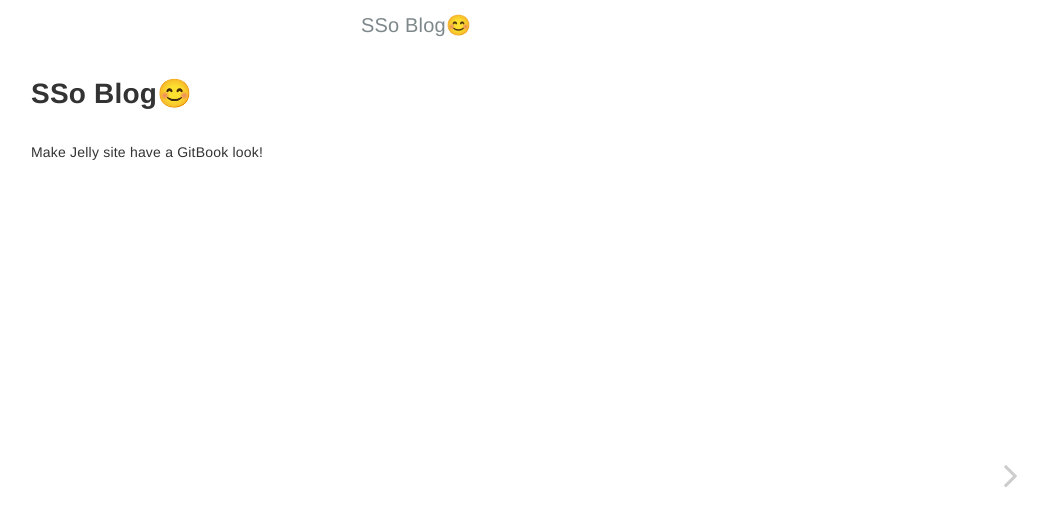
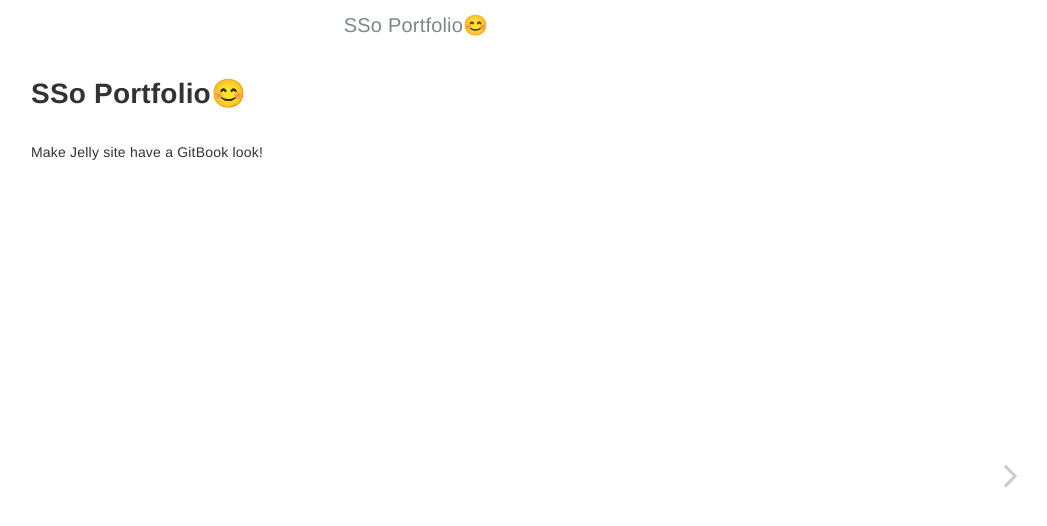
Before and after one commit to sojung1418/sojung1418.github.io, a Jekyll site: the page built from index.md, in a window 1280 px wide. Shown: the top 526 px of the page, without its empty margins (224-1271 px from the left). Built offline with Jekyll 4.4.1, drawn with Linux system fonts in a browser that asks for light colours.

Commit message:
Update _config.yml

```diff
--- a/_config.yml
+++ b/_config.yml
@@ -1,10 +1,10 @@
 # Configurations
-title:            SSo Blog😊
-longtitle:        SSo Blog😊
+title:            SSo Portfolio😊
+longtitle:        SSo Portfolio😊
 author:           SSo
 email:            sjk1708@gmail.com
 description: >
-  SSo Blog 입니다 ♥
+  개발자 김소정의 Portfolio 입니다.
 
 version:          1.0
 gitbook_version:  3.2.3
```
